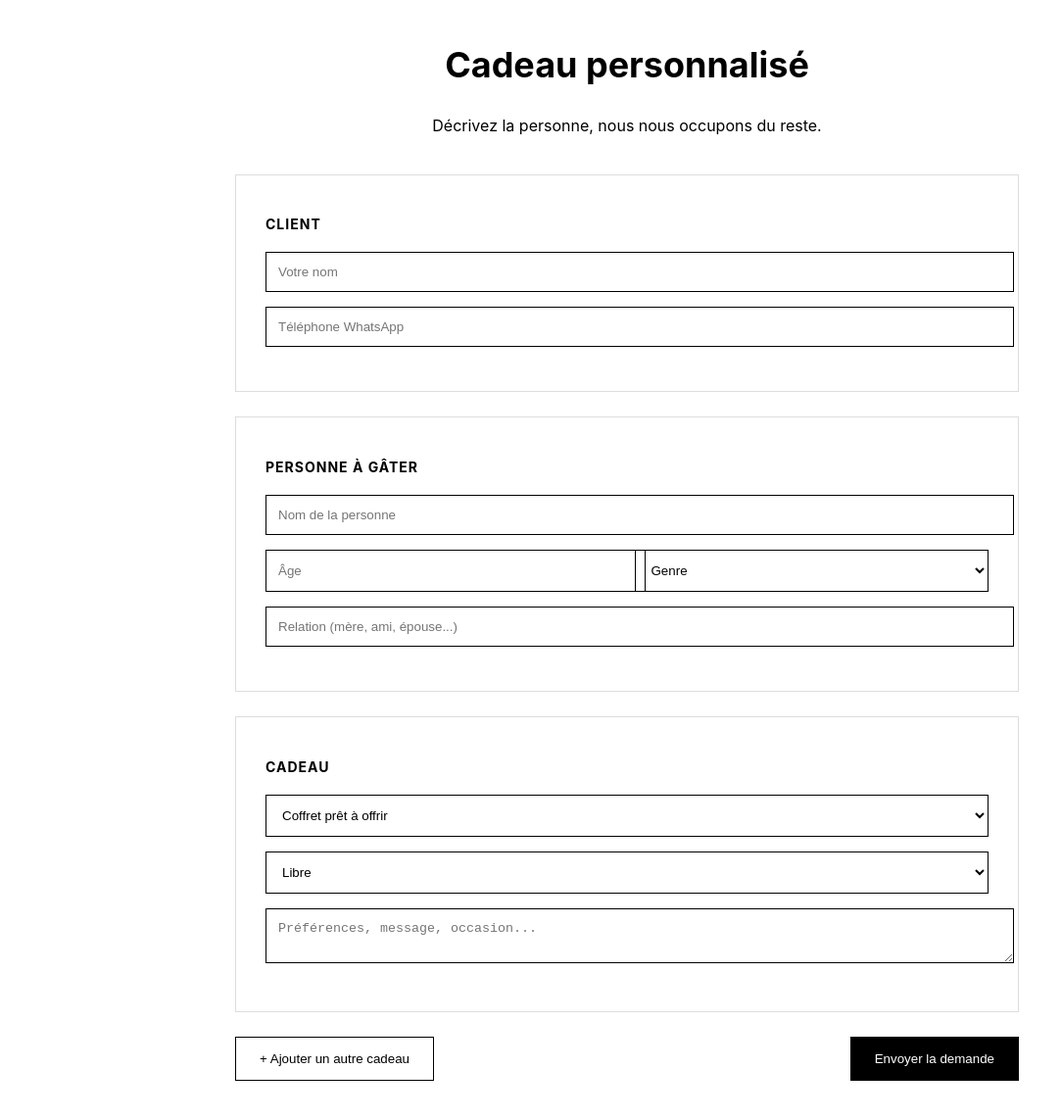
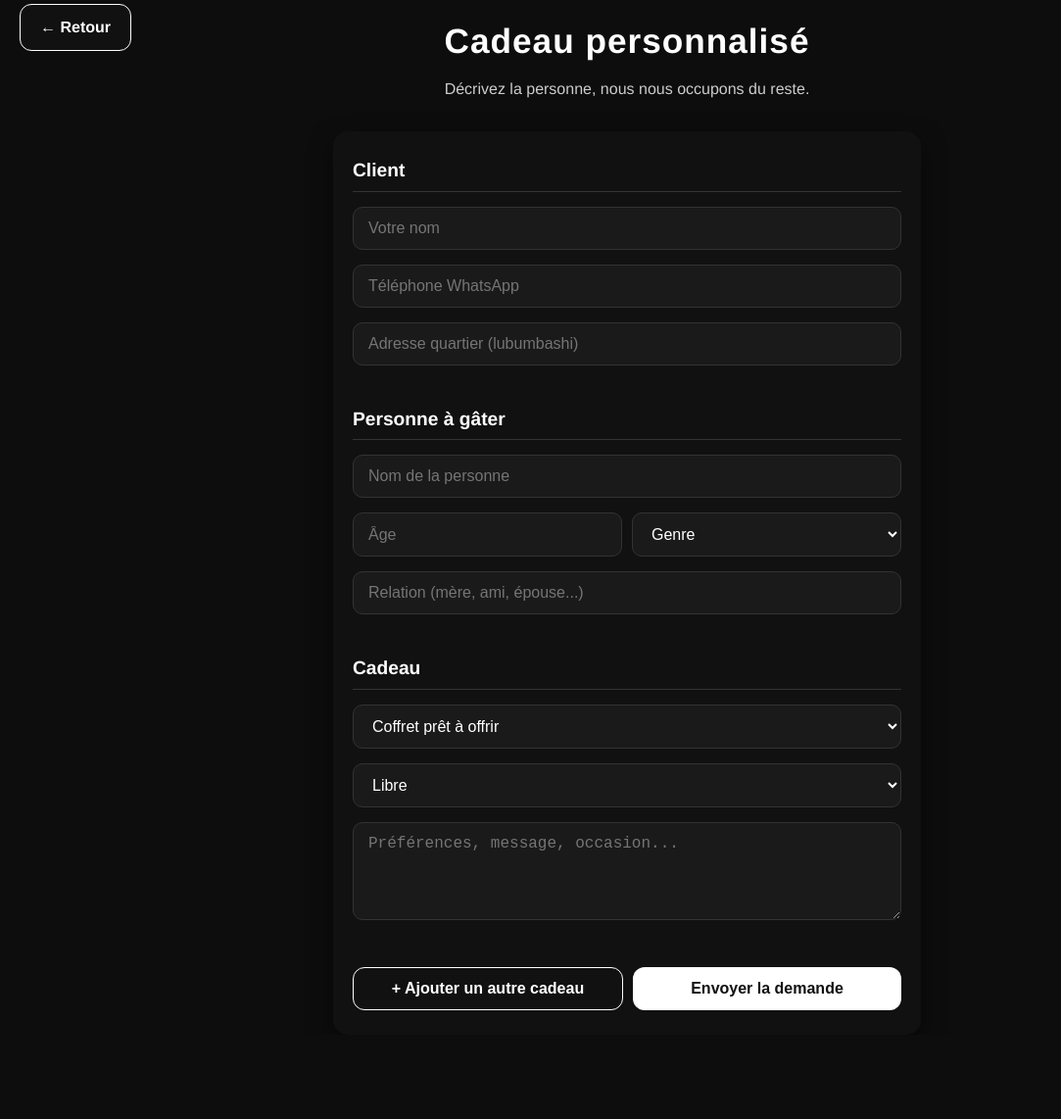
Before and after one commit to Karimlw1/My_dressing_by_amida, a website: page public/materniteRecommander.html in a window 1280 px wide. Shown: the part 16-1158 px from the top of the page at 98% size, without its empty margins (0-1083 px from the left). After the commit the page ends 1072 px from the top, so only its background shows below. Drawn offline with Linux system fonts and the light colour scheme.

Commit message:
last commit for today

```diff
--- a/public/cadeau-recommande.css
+++ b/public/cadeau-recommande.css
@@ -1,63 +1,174 @@
-body {
-  font-family: Inter, sans-serif;
-  background: #fff;
-  color: #000;
+/* ==== Reset de base ==== */
+* {
+  margin: 0;
+  padding: 0;
+  box-sizing: border-box;
 }
 
-.gift-builder {
-  max-width: 800px;
-  margin: 60px auto;
+html {
+  scroll-behavior: smooth;
 }
 
+body {
+  font-family: "Helvetica Neue", Helvetica, Arial, sans-serif;
+  background: #0d0d0d;
+  color: #f0f0f0;
+  line-height: 1.6;
+  padding: 0 15px;
+  -webkit-text-size-adjust: 100%; /* empêche zoom iPhone */
+}
+
+/* ==== Header ==== */
 header {
   text-align: center;
-  margin-bottom: 40px;
+  margin: 30px 0;
 }
 
 header h1 {
-  font-size: 36px;
+  font-size: 2.2rem;
+  font-weight: 900;
+  letter-spacing: 1px;
+  color: #ffffff;
+}
+
+header p {
+  font-size: 1rem;
+  color: #ccc;
+  margin-top: 8px;
+}
+
+/* ==== Formulaire ==== */
+form {
+  max-width: 600px;
+  margin: auto;
+  background: #111;
+  padding: 25px 20px;
+  border-radius: 15px;
+  box-shadow: 0 10px 25px rgba(0,0,0,0.5);
 }
 
 .block {
-  border: 1px solid #ddd;
-  padding: 30px;
   margin-bottom: 25px;
 }
 
 .block h2 {
-  font-size: 14px;
-  letter-spacing: 1px;
-  text-transform: uppercase;
-  margin-bottom: 20px;
+  margin-bottom: 15px;
+  color: #fff;
+  font-weight: 700;
+  font-size: 1.2rem;
+  border-bottom: 1px solid #333;
+  padding-bottom: 5px;
 }
 
+/* ==== Inputs & selects ==== */
 input, select, textarea {
   width: 100%;
-  padding: 12px;
-  border: 1px solid #000;
+  padding: 12px 15px;
   margin-bottom: 15px;
-  background: transparent;
+  background: #1a1a1a;
+  border: 1px solid #333;
+  border-radius: 10px;
+  color: #fff;
+  font-size: 1rem;
+  outline: none;
+  transition: 0.3s;
 }
 
-.grid {
-  display: grid;
-  grid-template-columns: 1fr 1fr;
-  gap: 15px;
+input:focus, select:focus, textarea:focus {
+  border-color: #fff;
+  background: #222;
 }
 
+textarea {
+  min-height: 100px;
+  resize: vertical;
+}
+
+/* ==== Grid pour âge/genre ==== */
+.grid {
+  display: flex;
+  gap: 10px;
+}
+
+.grid input, .grid select {
+  flex: 1;
+}
+
+/* ==== Actions boutons ==== */
 .actions {
   display: flex;
   justify-content: space-between;
+  gap: 10px;
+  flex-wrap: wrap;
 }
 
 button {
-  padding: 14px 24px;
-  border: 1px solid #000;
+  flex: 1;
+  padding: 12px 0;
+  border: none;
+  border-radius: 12px;
+  font-weight: bold;
+  font-size: 1rem;
+  cursor: pointer;
+  transition: 0.3s;
+}
+
+#addGift {
   background: transparent;
-  cursor: pointer;
+  border: 1px solid #fff;
+  color: #fff;
+}
+
+#addGift:hover {
+  background: #fff;
+  color: #111;
 }
 
 .send {
-  background: #000;
+  background: #fff;
+  color: #111;
+}
+
+.send:hover {
+  background: #ccc;
+}
+
+/* ==== Bouton retour fixe ==== */
+.back-button {
+  position: fixed;
+  top: 20px;
+  left: 20px;
+  background: #111;
+  border: 1px solid #fff;
   color: #fff;
+  padding: 10px 20px;
+  border-radius: 12px;
+  font-weight: bold;
+  text-decoration: none;
+  z-index: 1000;
+  transition: 0.3s;
 }
+
+.back-button:hover {
+  background: #fff;
+  color: #111;
+}
+
+/* ==== Responsive ==== */
+@media (max-width: 480px) {
+  form {
+    padding: 20px 15px;
+  }
+
+  header h1 {
+    font-size: 1.8rem;
+  }
+
+  .grid {
+    flex-direction: column;
+  }
+
+  button {
+    font-size: 0.95rem;
+  }
+}
--- a/public/materniteRecommander.html
+++ b/public/materniteRecommander.html
@@ -8,6 +8,7 @@
 <body>
 
 <section class="gift-builder">
+<a href="https://mydressingbyamida.onrender.com" class="back-button">← Retour</a>
 
   <header>
     <h1>Cadeau personnalisé</h1>
@@ -20,6 +21,7 @@
       <h2>Client</h2>
       <input name="client_name" placeholder="Votre nom" required>
       <input name="client_phone" placeholder="Téléphone WhatsApp" required>
+      <input name="clien_town" placeholder="Adresse quartier (lubumbashi)">
     </div>
 
     <div class="block">
--- a/server.js
+++ b/server.js
@@ -56,7 +56,7 @@ app.post("/gift-request", async (req, res) => {
 👤 Client :
 Nom : ${sender?.name}
 Téléphone : ${sender?.phone}
-
+adresse : ${sender?.city}
 ━━━━━━━━━━━━━━━━━━━
 `;
 
```
